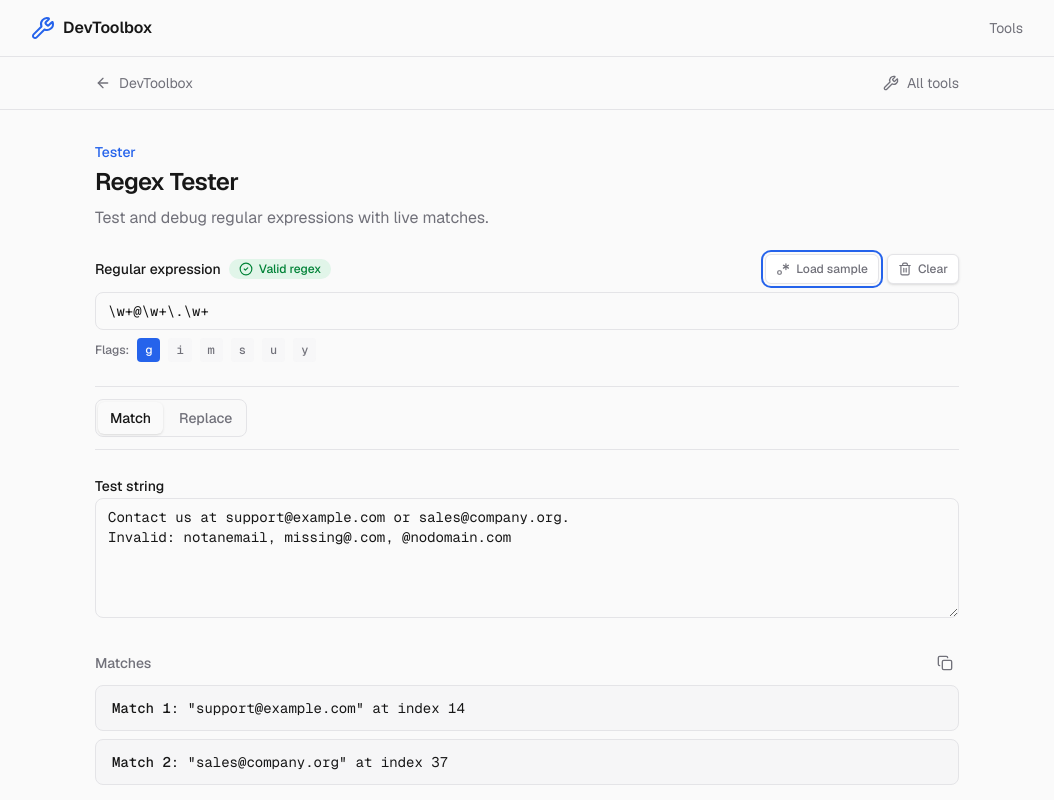
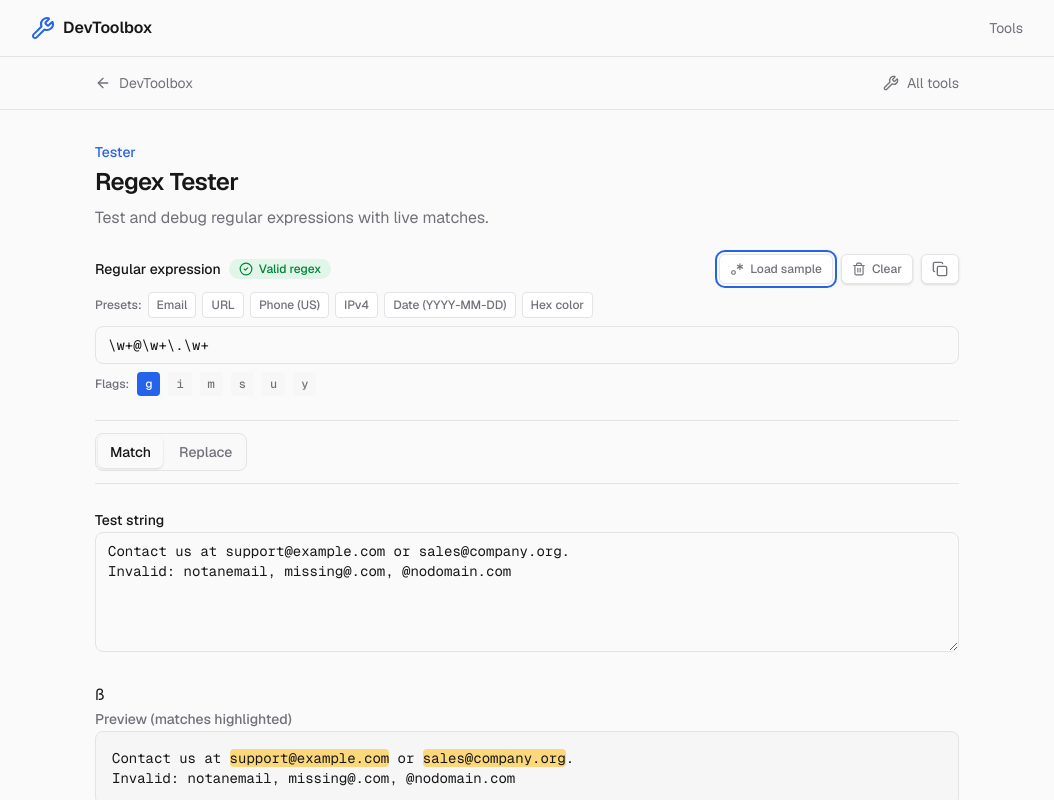
Before and after one commit to dchobarkar/devtoolbox, a Next.js app: page /tools/regex-tester in a window 1280 px wide. Both pictures are taken after a click on the button "Load sample". Shown: the top 800 px of the page, without its empty margins (113-1167 px from the left). Built offline with nearby package versions, Linux system fonts and the light colour scheme.

Commit message:
feat: add valid regex checks

```diff
--- a/app/tools/regex-tester/_components/tool-client.tsx
+++ b/app/tools/regex-tester/_components/tool-client.tsx
@@ -6,6 +6,8 @@ import {
   Regex as RegexIcon,
   CheckCircle2,
   XCircle,
+  BookOpen,
+  ChevronRight,
 } from "lucide-react";
 
 import TextArea from "@/components/shared/TextArea";
@@ -15,6 +17,39 @@ import { testRegex, replaceWithRegex } from "@/lib/parsers/regex";
 const SAMPLE_PATTERN = "\\w+@\\w+\\.\\w+";
 const SAMPLE_TEXT = `Contact us at support@example.com or sales@company.org.
 Invalid: notanemail, missing@.com, @nodomain.com`;
+
+const COMMON_PATTERNS = [
+  {
+    name: "Email",
+    pattern: "\\w+@\\w+\\.\\w+",
+    sample: "Email: test@example.com and admin@site.org",
+  },
+  {
+    name: "URL",
+    pattern: "https?://[\\w.-]+(?:/\\S*)?",
+    sample: "Visit https://example.com/path and http://test.org",
+  },
+  {
+    name: "Phone (US)",
+    pattern: "\\d{3}[-.]?\\d{3}[-.]?\\d{4}",
+    sample: "Call 555-123-4567 or 555.987.6543",
+  },
+  {
+    name: "IPv4",
+    pattern: "\\b\\d{1,3}\\.\\d{1,3}\\.\\d{1,3}\\.\\d{1,3}\\b",
+    sample: "Server 192.168.1.1 and 10.0.0.1",
+  },
+  {
+    name: "Date (YYYY-MM-DD)",
+    pattern: "\\d{4}-\\d{2}-\\d{2}",
+    sample: "Dates: 2024-01-15 and 2023-12-31",
+  },
+  {
+    name: "Hex color",
+    pattern: "#[0-9a-fA-F]{6}",
+    sample: "Colors: #ff0000 #00ff00 #0000ff",
+  },
+] as const;
 
 const FLAGS = [
   { id: "g", label: "g", title: "Global (all matches)" },
@@ -72,6 +107,12 @@ const RegexTesterClient = () => {
               .join("\n")
         : "";
 
+  const jsSnippet = useMemo(() => {
+    if (!pattern.trim()) return "";
+    const escaped = pattern.replace(/\\/g, "\\\\").replace(/"/g, '\\"');
+    return `const regex = new RegExp("${escaped}", "${flags}");`;
+  }, [pattern, flags]);
+
   const handleClear = useCallback(() => {
     setPattern("");
     setText("");
@@ -84,6 +125,15 @@ const RegexTesterClient = () => {
     setFlags("g");
     setReplacement("");
   }, []);
+
+  const handleCommonPattern = useCallback(
+    (preset: (typeof COMMON_PATTERNS)[number]) => {
+      setPattern(preset.pattern);
+      setText(preset.sample);
+      setFlags("g");
+    },
+    [],
+  );
 
   const toggleFlag = useCallback((flag: string) => {
     setFlags((prev) =>
@@ -140,7 +190,30 @@ const RegexTesterClient = () => {
               <Trash2 className="h-3.5 w-3.5" aria-hidden />
               Clear
             </button>
+            {pattern.trim() && jsSnippet && (
+              <CopyButton
+                text={jsSnippet}
+                label="Copy as JavaScript"
+                className="inline-flex items-center gap-1.5 rounded-md border border-border bg-card px-2.5 py-1.5 text-xs font-medium text-muted-foreground shadow-sm transition-colors hover:bg-muted/50 hover:text-foreground focus:outline-none focus:ring-2 focus:ring-accent focus:ring-offset-2 focus:ring-offset-background"
+              />
+            )}
           </div>
+        </div>
+        <div className="flex flex-wrap items-center gap-1.5">
+          <span className="text-xs font-medium text-muted-foreground">
+            Presets:
+          </span>
+          {COMMON_PATTERNS.map((preset) => (
+            <button
+              key={preset.name}
+              type="button"
+              onClick={() => handleCommonPattern(preset)}
+              title={preset.pattern}
+              className="rounded border border-border bg-card px-2 py-1 text-xs font-medium text-muted-foreground transition-colors hover:bg-muted/50 hover:text-foreground focus:outline-none focus:ring-2 focus:ring-accent focus:ring-offset-2 focus:ring-offset-background"
+            >
+              {preset.name}
+            </button>
+          ))}
         </div>
         <input
           type="text"
@@ -177,7 +250,6 @@ const RegexTesterClient = () => {
           ))}
         </div>
       </section>
-
       <section className="flex flex-wrap items-center gap-4 border-y border-border py-3">
         <div className="flex items-center gap-1 rounded-lg border border-border bg-muted/30 p-0.5">
           <ModeButton
@@ -194,7 +266,6 @@ const RegexTesterClient = () => {
           </ModeButton>
         </div>
       </section>
-
       <section className="space-y-2">
         <label className="text-sm font-medium text-foreground">
           Test string
@@ -207,7 +278,6 @@ const RegexTesterClient = () => {
           spellCheck={false}
         />
       </section>
-
       {/* Replacement (Replace mode only) */}
       {mode === "replace" && (
         <section className="space-y-2">
@@ -224,12 +294,28 @@ const RegexTesterClient = () => {
           />
         </section>
       )}
-
-      {/* Output */}
+      ß{" "}
+      {mode === "match" &&
+        testResult?.valid &&
+        testResult.matches.length > 0 &&
+        text && (
+          <section className="space-y-2">
+            <span className="text-sm font-medium text-muted-foreground">
+              Preview (matches highlighted)
+            </span>
+            <div className="rounded-lg border border-border bg-muted/50 p-4 font-mono text-sm text-foreground whitespace-pre-wrap wrap-break-word">
+              <HighlightedText text={text} matches={testResult.matches} />
+            </div>
+          </section>
+        )}
       <section className="space-y-2">
-        <div className="flex items-center justify-between">
+        <div className="flex flex-wrap items-center justify-between gap-2">
           <span className="text-sm font-medium text-muted-foreground">
-            {mode === "match" ? "Matches" : "Result"}
+            {mode === "match"
+              ? testResult?.valid && testResult.matches.length > 0
+                ? `${testResult.matches.length} match${testResult.matches.length === 1 ? "" : "es"}`
+                : "Matches"
+              : "Result"}
           </span>
           {outputString ? (
             <CopyButton
@@ -290,7 +376,86 @@ const RegexTesterClient = () => {
           </div>
         )}
       </section>
+      <details className="group rounded-lg border border-border bg-muted/30">
+        <summary className="flex cursor-pointer list-none items-center gap-2 px-4 py-3 text-sm font-medium text-foreground [&::-webkit-details-marker]:hidden">
+          <ChevronRight
+            className="h-4 w-4 transition-transform group-open:rotate-90"
+            aria-hidden
+          />
+          <BookOpen className="h-4 w-4 text-accent" aria-hidden />
+          Quick reference
+        </summary>
+        <div className="border-t border-border px-4 py-3 text-xs text-muted-foreground">
+          <div className="grid gap-3 sm:grid-cols-2">
+            <div>
+              <p className="mb-1 font-medium text-foreground">
+                Character classes
+              </p>
+              <p>
+                . any · \d digit · \w word · \s space · [abc] set · [^abc]
+                negated
+              </p>
+            </div>
+            <div>
+              <p className="mb-1 font-medium text-foreground">Quantifiers</p>
+              <p>
+                * 0+ · + 1+ · ? 0 or 1 · &#123;n&#125; n · &#123;n,m&#125; n to
+                m · *? +? lazy
+              </p>
+            </div>
+            <div>
+              <p className="mb-1 font-medium text-foreground">Anchors</p>
+              <p>^ start · $ end · \b word boundary · \B non-boundary</p>
+            </div>
+            <div>
+              <p className="mb-1 font-medium text-foreground">Groups</p>
+              <p>
+                (x) capture · (?:x) non-capture · \1 backref · (?=x) lookahead ·
+                (?!x) neg lookahead
+              </p>
+            </div>
+          </div>
+        </div>
+      </details>
     </div>
+  );
+};
+
+const HighlightedText = ({
+  text,
+  matches,
+}: {
+  text: string;
+  matches: { match: string; index: number }[];
+}) => {
+  const sorted = [...matches].sort((a, b) => a.index - b.index);
+  const segments: { type: "text" | "match"; value: string }[] = [];
+  let last = 0;
+  for (const m of sorted) {
+    if (m.index > last) {
+      segments.push({ type: "text", value: text.slice(last, m.index) });
+    }
+    segments.push({ type: "match", value: m.match });
+    last = m.index + m.match.length;
+  }
+  if (last < text.length) {
+    segments.push({ type: "text", value: text.slice(last) });
+  }
+  return (
+    <>
+      {segments.map((seg, i) =>
+        seg.type === "match" ? (
+          <mark
+            key={i}
+            className="rounded bg-amber-400/50 text-foreground dark:bg-amber-500/30"
+          >
+            {seg.value}
+          </mark>
+        ) : (
+          <span key={i}>{seg.value}</span>
+        ),
+      )}
+    </>
   );
 };
 
```
